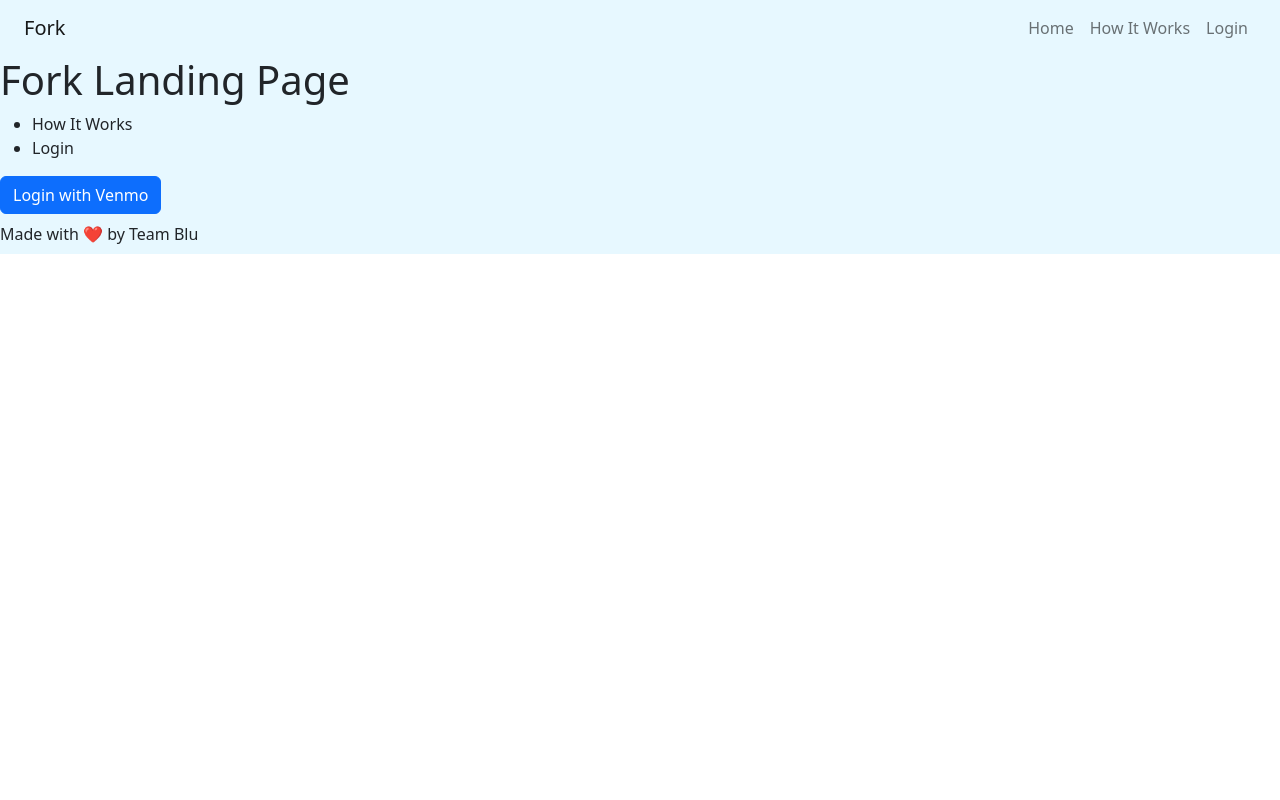
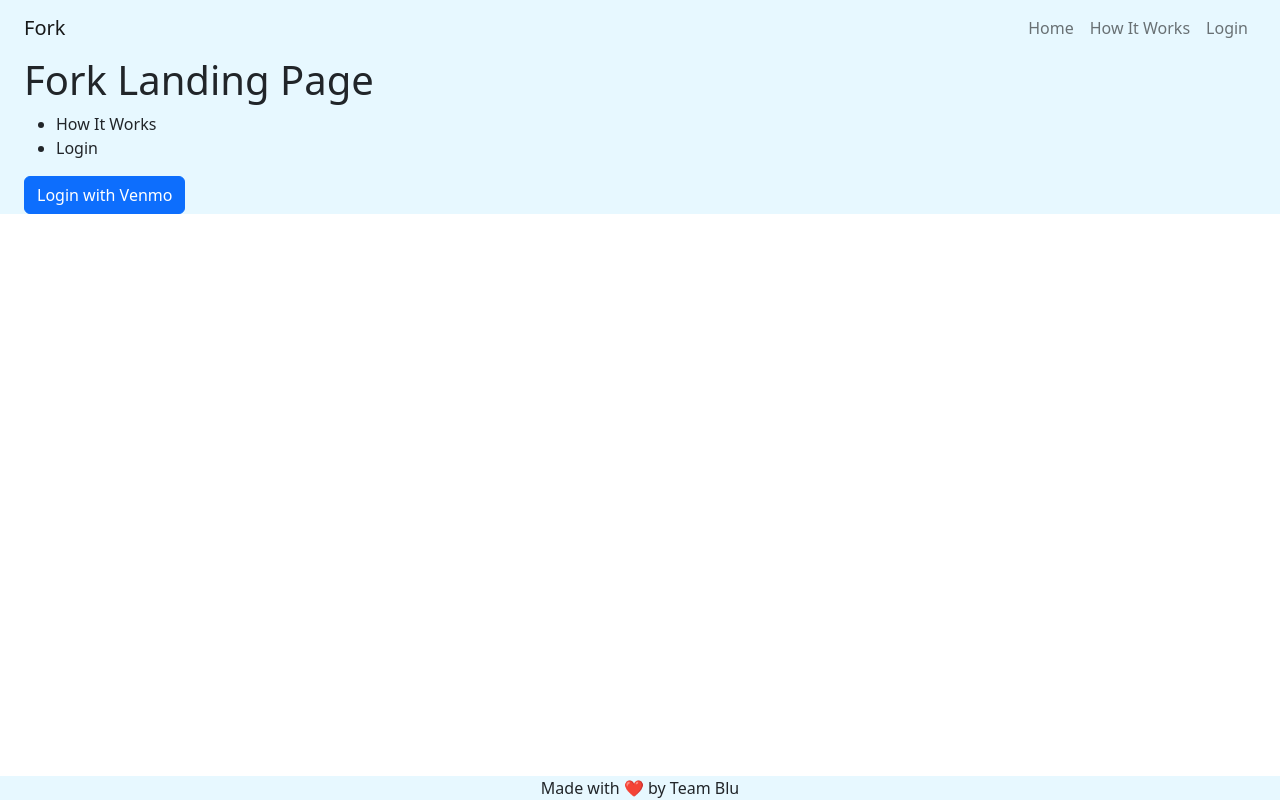
Before and after one commit to kevincakey/CS180-Fork, a React (Create React App) app: page / in a window 1280 px wide. Built offline with nearby package versions, Linux system fonts and the light colour scheme.

Commit message:
fixed footer position

```diff
--- a/src/App.js
+++ b/src/App.js
@@ -38,6 +38,7 @@ export default class Page extends React.Component {
 
         </nav>
 
+        <div class="me-5">
           <h1> Fork Landing Page</h1>
           <ul>
             <li> How It Works </li>
@@ -47,11 +48,12 @@ export default class Page extends React.Component {
           <div ms-auto>
             <Button> Login with Venmo </Button>
           </div>
+        </div>
 
 
-          <Navbar bg="#e7f8ff" expand="lg">
-          <Nav.Link href="#action1">Made with ❤️ by Team Blu </Nav.Link>
-          </Navbar>
+          <footer class="text-center fixed-bottom" style={{backgroundColor: "#e7f8ff"}}>
+            Made with ❤️ by Team Blu
+          </footer>
 
       </div>
     );
```
Lines whose indentation alone changed are shown as unchanged.
